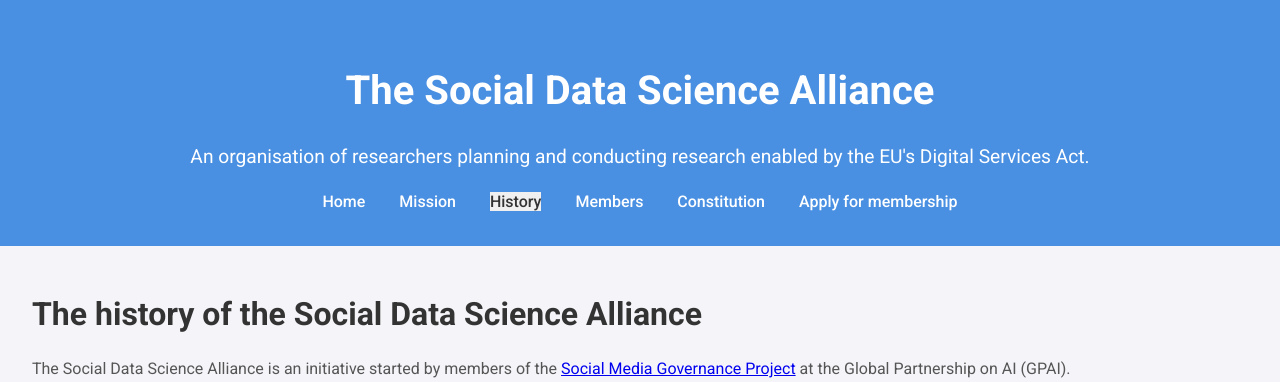
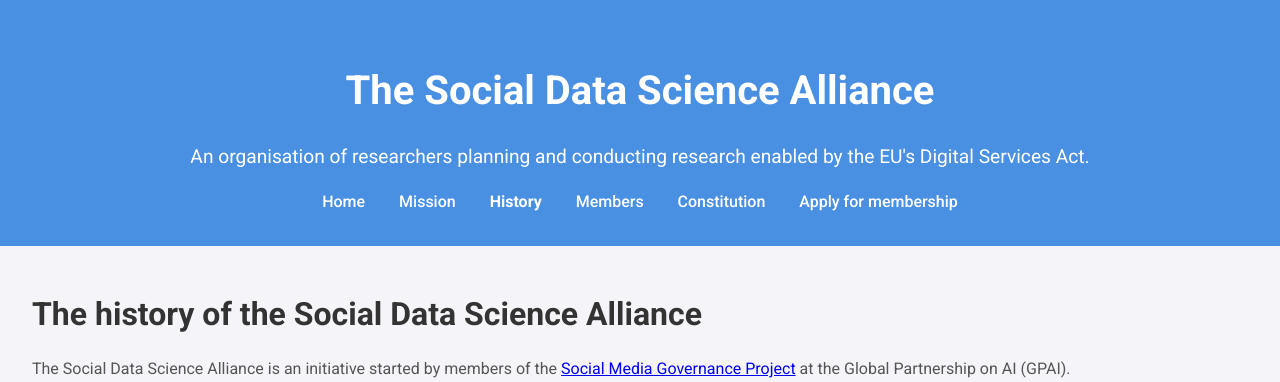
Before and after one commit to social-data-science-alliance/social-data-science-alliance.github.io, a Jekyll site: the page built from history/index.md, in a window 1280 px wide. Shown: the top 382 px of the page. Built offline with Jekyll 4.4.1, drawn with Linux system fonts in a browser that asks for light colours.

Commit message:
Fix home highlight, and use bold for active page

```diff
--- a/_includes/header.html
+++ b/_includes/header.html
@@ -2,7 +2,7 @@
     <h1>{{ site.title }}</h1>
     <p>{{ site.description }}</p>
     <nav>
-        <a class="menu-item" href="/">Home</a>
+        <a class="menu-item-home" href="/">Home</a>
         <a class="menu-item-mission" href="/mission/">Mission</a>
         <a class="menu-item-history" href="/history/">History</a>
         <a class="menu-item-members" href="/members/">Members</a>
--- a/_sass/styles.scss
+++ b/_sass/styles.scss
@@ -159,13 +159,12 @@ footer a:hover {
 }
 
 /* menu highlighting */
-body.url .menu-item,
+body.url- .menu-item-home,
 body.url-mission .menu-item-mission,
 body.url-history .menu-item-history,
 body.url-members .menu-item-members,
 body.url-constitution .menu-item-constitution,
 body.url-apply .menu-item-apply
 {
-    background-color: #f0f0f0;
-    color: #333;
+    font-weight: bold;
 }
```
